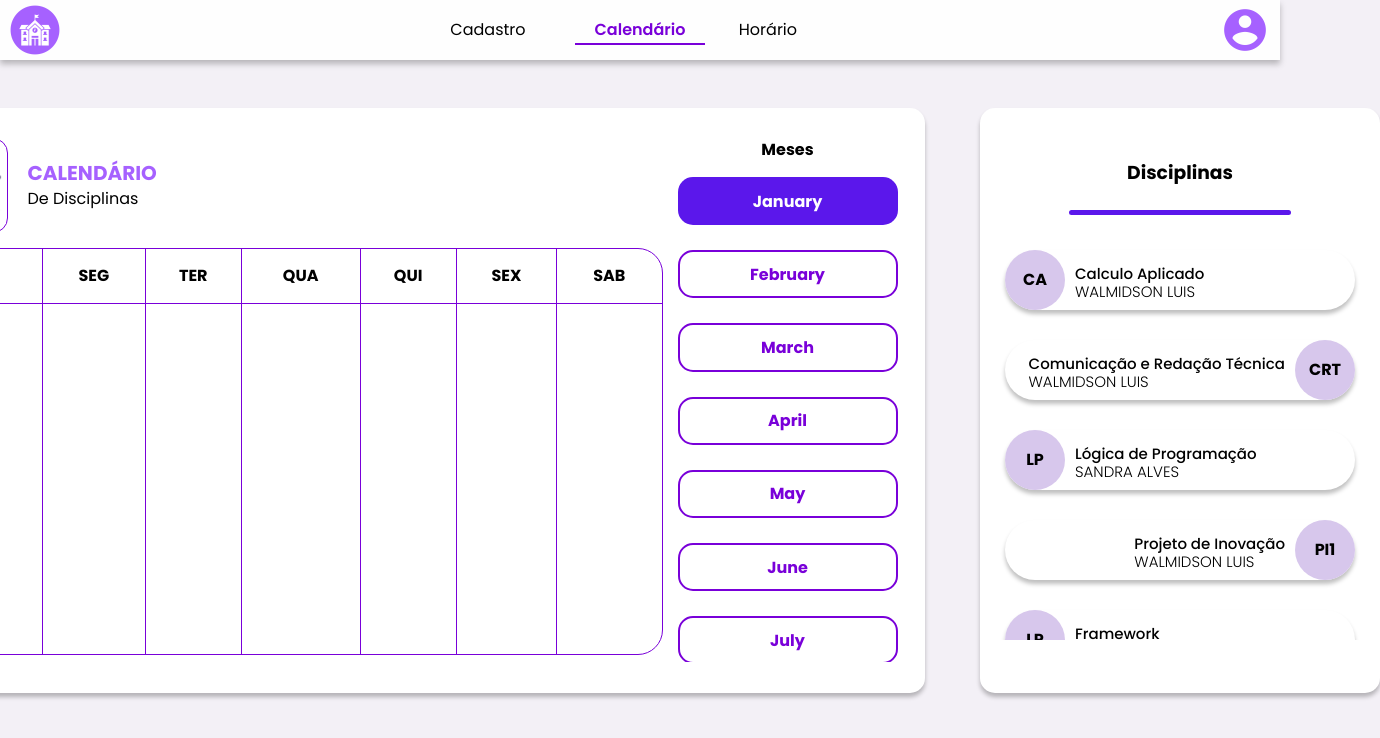
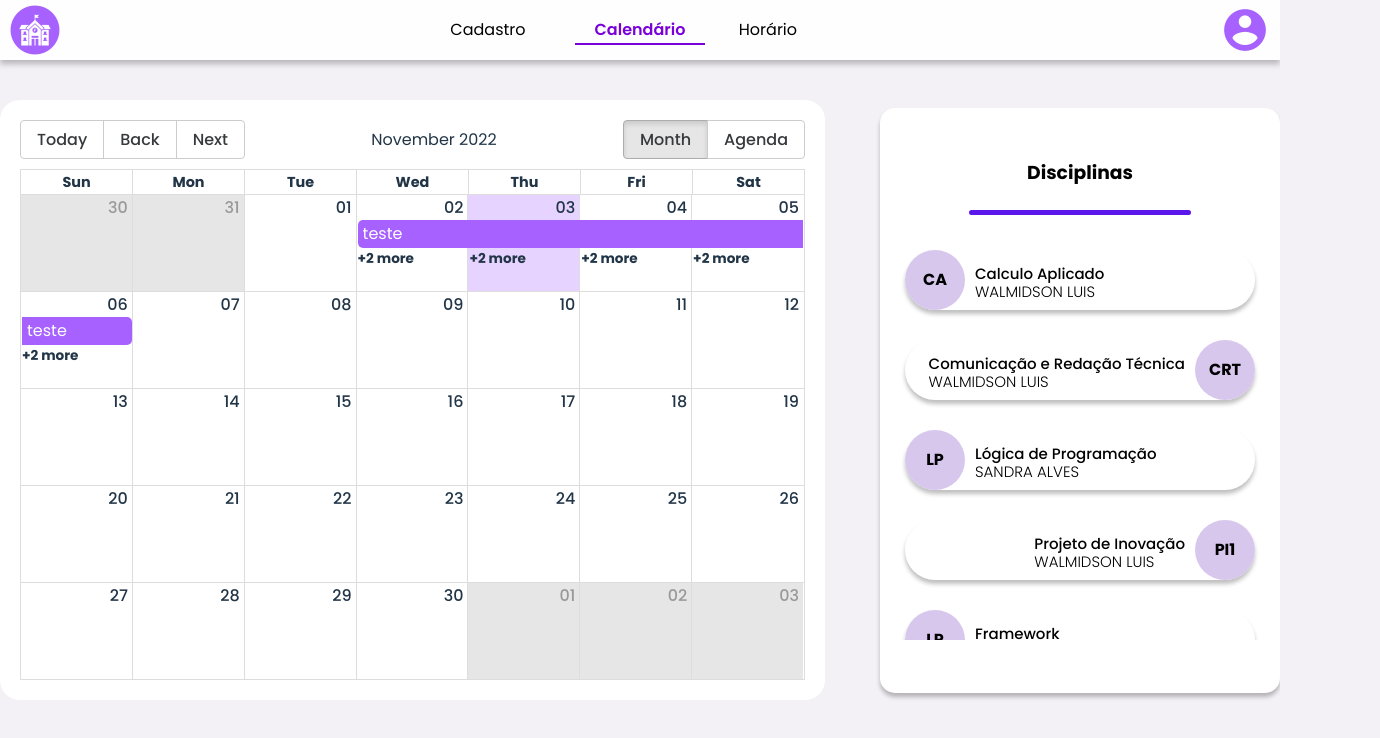
Before and after one commit to AlessandroXavierSantos/ProjetoReact, a React (Vite) app: page /calendar in a window 1280 px wide. Shown: the top 738 px of the page, 1380 px wide, since content can reach past the window. Built offline with nearby package versions, Linux system fonts and the light colour scheme.

Commit message:
Calendario funcionando

```diff
--- a/package.json
+++ b/package.json
@@ -9,12 +9,15 @@
     "preview": "vite preview"
   },
   "dependencies": {
+    "moment": "^2.29.4",
     "react": "^18.2.0",
+    "react-big-calendar": "^1.5.2",
     "react-dom": "^18.2.0",
     "react-router-dom": "^6.4.3"
   },
   "devDependencies": {
     "@types/react": "^18.0.22",
+    "@types/react-big-calendar": "^0.38.2",
     "@types/react-dom": "^18.0.7",
     "@vitejs/plugin-react": "^2.2.0",
     "typescript": "^4.6.4",
--- a/src/Components/container_calendar.tsx
+++ b/src/Components/container_calendar.tsx
@@ -3,70 +3,50 @@ import reactLogo from './assets/react.svg'
 import './styles.css'
 import React from 'react'
 
-// Assets
-import calendar from '../assets/storyset/Calendar-pana 1.png'
+import { Calendar, Event, momentLocalizer } from 'react-big-calendar'
 
-export default function Calendario() {
-    const [monthSelected, setMonthSelected] = useState(0);
-    const months = [...Array(12).keys()].map(key => new Date(0, key).toLocaleString('br', { month: 'long' }))
-    console.log(months)
+import "react-big-calendar/lib/css/react-big-calendar.css";
+import moment, { months } from 'moment'
 
-    return (
-        <div>
-            <div className='calendar'>
-                <div className='content'>
 
-                    <section className="calendario">
-                        <div className="title">
-                            <img src={calendar} />
-                            <div className="title_text">
-                                Calendário <br />
-                                <span> de Disciplinas</span>
-                            </div>
-                        </div>
-                        <div className='datetime'>
-                            <table cellSpacing="0">
-                                <tr>
-                                    <th>DOM</th>
-                                    <th>SEG</th>
-                                    <th>TER</th>
-                                    <th>QUA</th>
-                                    <th>QUI</th>
-                                    <th>SEX</th>
-                                    <th>SAB</th>
-                                </tr>
-                                <tr>
-                                    <td>
-                                        {/* <div className="subject_cont">a</div>
-                                        <div className="subject_cont">a</div>
-                                        <div className="subject_cont">a</div>
-                                        <div className="subject_cont">a</div> */}
-                                    </td>
-                                    <td></td>
-                                    <td></td>
-                                    <td></td>
-                                    <td></td>
-                                    <td></td>
-                                    <td></td>
-                                </tr>
-                            </table>
-                        </div>
-                    </section>
 
-                    <section className="meses">
-                        <h4> Meses </h4>
-                        <div className='buttons'>
-                            {
-                                months.map((month, index) => (
-                                    <button key={index} onClick={() => setMonthSelected(index)}  className={`month_btn ${index == monthSelected ? "active" : ""}`} >{month}</button>
-                                )
-                                )
-                            }
-                        </div>
-                    </section>
+const data = new Date()
+data.setDate(data.getDate() - 1)
+const outraData = new Date()
+outraData.setDate(outraData.getDate() + 3)
 
-                </div>
-            </div>
-        </div>
-    )
-}
+const myEventsList: Array<Event> = [{
+    title: "teste",
+    start: data,
+    end: outraData
+},
+{
+  title: "teste1",
+  start: data,
+  end: outraData
+},
+{
+  title: "test2e",
+  start: data,
+  end: outraData
+}]
+
+const localizer = momentLocalizer(moment)
+const MyCalendar = () => (
+
+      <Calendar
+      localizer={localizer}
+      defaultDate={new Date()}
+      defaultView="month"
+      views={{"month": true, "agenda": true}}
+      events={myEventsList}
+      style={{ height: 600,
+        width: 900,
+        backgroundColor: "white",
+        borderRadius: "20px",
+        padding: "20px"
+      }}
+    />
+  )
+
+export default MyCalendar
--- a/src/Components/styles.css
+++ b/src/Components/styles.css
@@ -584,3 +584,19 @@ td {
     line-height: 12px;
     text-transform: uppercase;
 }
+
+
+
+
+
+/* PERSONALIZACAO DO CALENDARIO */
+.rbc-event-content{
+    background-color: #A661FF;
+}
+.rbc-event{
+    background-color: #A661FF !important;
+}
+
+.rbc-today{
+    background-color: #e1caffd3 !important;
+}
--- a/src/pages/calendar/Calendar.tsx
+++ b/src/pages/calendar/Calendar.tsx
@@ -4,10 +4,11 @@ import './style.css'
 import React from 'react'
 
 // Components
-import Header from '../../components/header'
-import Buttons from '../../components/buttons'
-import Calendario from '../../components/container_calendar'
-import Materias from '../../components/container_materials'
+import Header from '../../Components/header'
+import Buttons from '../../Components/buttons'
+import Calendario from '../../Components/container_calendar'
+import Materias from '../../Components/container_materials'
+import MyCalendar from '../../Components/container_calendar'
 
 function Calendar(){
     return(
@@ -16,7 +17,7 @@ function Calendar(){
                 <Header />
             </section>
             <section className="mid_calendar">
-                <Calendario/>
+                <MyCalendar/>
                 <Materias/>
             </section>
             <section className="bottom">
```
Also changed, not shown: 1 other file (tests, documents, lock files or other folders).
